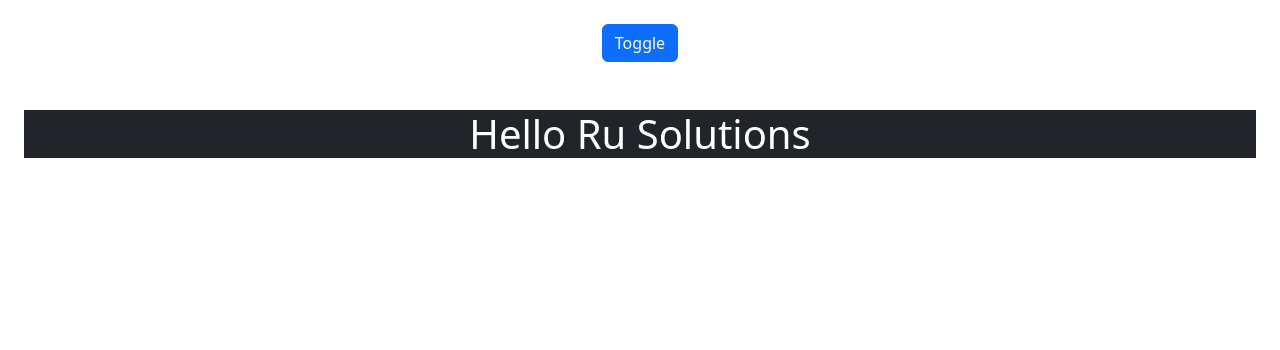
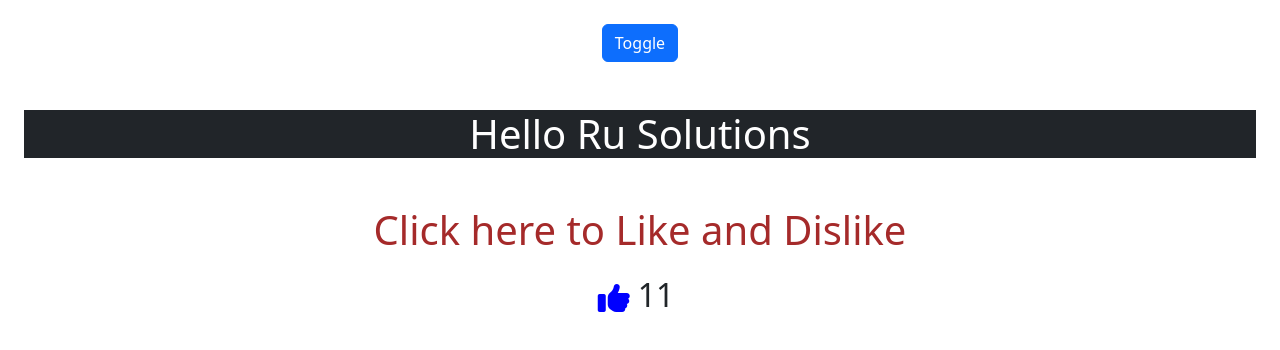
Before and after one commit to Rupam0106/learn-angular, an Angular app: page / in a window 1280 px wide. Shown: the top 350 px of the page. Built offline with nearby package versions, Linux system fonts and the light colour scheme.

Commit message:
Like and Dislike Counter

```diff
--- a/src/app/app.component.html
+++ b/src/app/app.component.html
@@ -1 +1,8 @@
-<app-favorite [isFavorit]="post.isFavorite" (change)="onFavoriteChange($event)"></app-favorite>
+<app-favorite
+  [isFavorit]="post.isFavorite"
+  (change)="onFavoriteChange($event)"
+></app-favorite>
+<app-likes
+  [likesCount]="tweet.likesCount"
+  [isActive]="tweet.isLiked"
+></app-likes>
--- a/src/app/app.component.ts
+++ b/src/app/app.component.ts
@@ -3,18 +3,21 @@ import { Component } from '@angular/core';
 @Component({
   selector: 'app-root',
   templateUrl: './app.component.html',
-  styleUrls: ['./app.component.css']
+  styleUrls: ['./app.component.css'],
 })
 export class AppComponent {
-
   title = 'learn-angular';
 
-  post={
-    title:"title",
-    isFavorite:true,
+  post = {
+    title: 'title',
+    isFavorite: true,
+  };
+
+  tweet={
+    body:"...",
+    likesCount:11,
+    isLiked:true
   }
 
-  onFavoriteChange(event:boolean){
-
-  }
+  onFavoriteChange(event: boolean) {}
 }
--- a/src/app/app.module.ts
+++ b/src/app/app.module.ts
@@ -4,11 +4,13 @@ import { BrowserModule } from '@angular/platform-browser';
 import { AppRoutingModule } from './app-routing.module';
 import { AppComponent } from './app.component';
 import { FavoriteComponent } from './favorite/favorite.component';
+import { LikesComponent } from './likes/likes.component';
 
 @NgModule({
   declarations: [
     AppComponent,
-    FavoriteComponent
+    FavoriteComponent,
+    LikesComponent
   ],
   imports: [
     BrowserModule,
--- /dev/null
+++ b/src/app/likes/likes.component.css
@@ -0,0 +1,7 @@
+span{
+    color: blue;
+}
+
+h1{
+    color:brown
+}
--- /dev/null
+++ b/src/app/likes/likes.component.html
@@ -0,0 +1,12 @@
+<h1 class="d-flex justify-content-center p-4 fa-beat">{{ title }}</h1>
+<div class="d-flex justify-content-center">
+  <div>
+    <span
+      class="fa fa-2xl"
+      [class.fa-thumbs-up]="isActive"
+      [class.fa-thumbs-down]="!isActive"
+      (click)="onClick()"
+    ></span>
+  </div>
+  <div class="fa-2xl p-2">{{ likesCount }}</div>
+</div>
--- /dev/null
+++ b/src/app/likes/likes.component.ts
@@ -0,0 +1,18 @@
+import { Component, Input } from '@angular/core';
+
+@Component({
+  selector: 'app-likes',
+  templateUrl: './likes.component.html',
+  styleUrls: ['./likes.component.css'],
+})
+export class LikesComponent {
+title="Click here to Like and Dislike"
+
+  @Input() likesCount: number = 0;
+  @Input() isActive: boolean = false;
+
+  onClick() {
+    this.likesCount += this.isActive ? -1 : 1;
+    this.isActive = !this.isActive;
+  }
+}
--- a/src/index.html
+++ b/src/index.html
@@ -1,11 +1,19 @@
-<!doctype html>
+<!DOCTYPE html>
 <html lang="en">
   <head>
-  <meta charset="utf-8">
+    <meta charset="utf-8" />
     <title>LearnAngular</title>
-  <base href="/">
-  <meta name="viewport" content="width=device-width, initial-scale=1">
-  <link rel="icon" type="image/x-icon" href="favicon.ico">
+    <base href="/" />
+    <meta name="viewport" content="width=device-width, initial-scale=1" />
+    <link rel="icon" type="image/x-icon" href="favicon.ico" />
+    <link
+      rel="stylesheet"
+      href="https://cdnjs.cloudflare.com/ajax/libs/font-awesome/4.7.0/css/font-awesome.min.css"
+    />
+    <script
+      src="https://kit.fontawesome.com/09a84460c5.js"
+      crossorigin="anonymous"
+    ></script>
   </head>
   <body>
     <app-root></app-root>
```
Also changed, not shown: 1 other file (tests, documents, lock files or other folders). Lines whose indentation alone changed are shown as unchanged.
